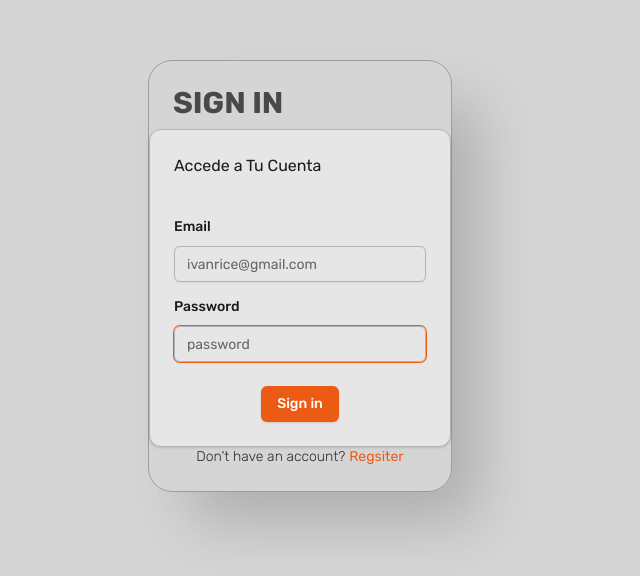
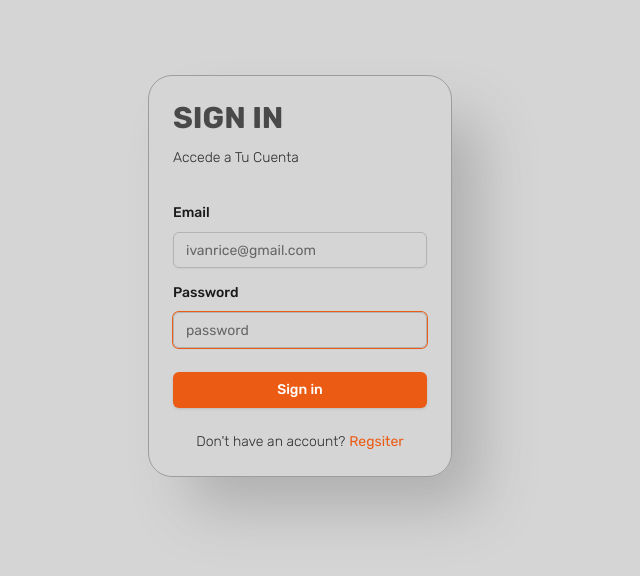
Before and after one commit to Ivanricee/weeklytodo, a React (Vite) app: page / in a window 1280 px wide. Shown: the part 124-700 px from the top of the page, without its empty margins (340-980 px from the left). Built offline with nearby package versions, Linux system fonts and the light colour scheme; no server answers.

Commit message:
refactor: update header text and styles

```diff
--- a/src/components/SignInForm.tsx
+++ b/src/components/SignInForm.tsx
@@ -23,8 +23,10 @@ export default function SignInForm() {
   const { error, isLoading } = authState
 
   return (
-    <Card className="w-full flex flex-col gap-3">
-      <CardHeader>Accede a Tu Cuenta</CardHeader>
+    <Card className="bg-transparent border-none shadow-none">
+      <CardHeader className="pt-1 pb-8 text-sm font-light text-foreground/90">
+        Accede a Tu Cuenta
+      </CardHeader>
 
       <CardContent className="flex items-center justify-center w-full h-full">
         <Form {...form}>
@@ -45,7 +47,9 @@ export default function SignInForm() {
             />
             <div className="text-sm text-red-400">{error && <p>{error}</p>}</div>
             <CardFooter className="flex justify-center p-0">
-              <Button disabled={isLoading}>Sign in</Button>
+              <Button disabled={isLoading} className="w-full">
+                Sign in
+              </Button>
             </CardFooter>
           </form>
         </Form>
```
